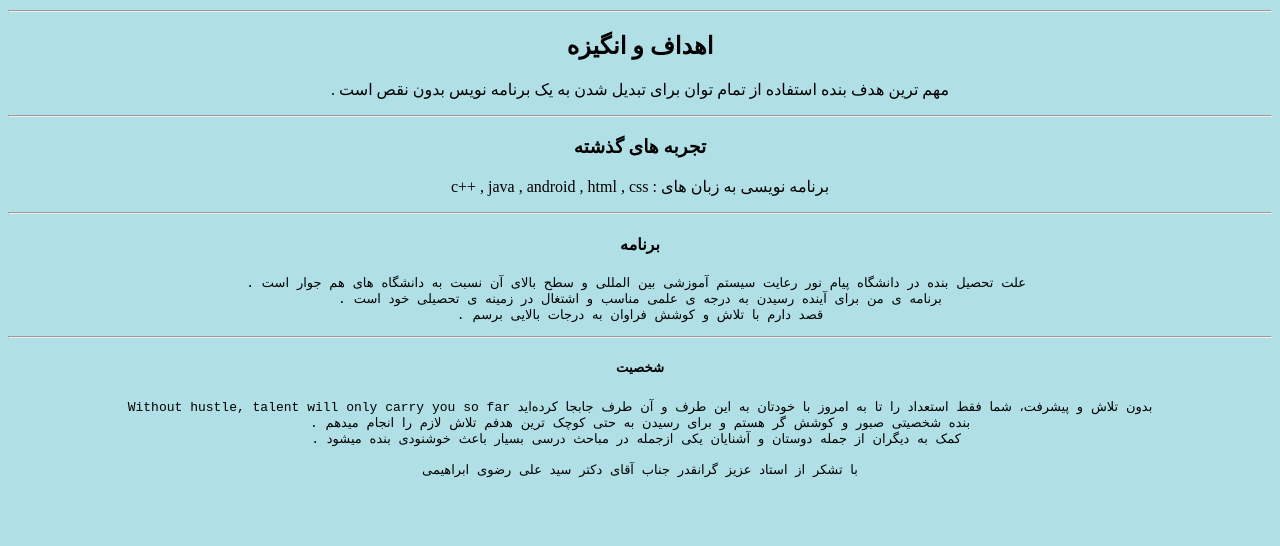
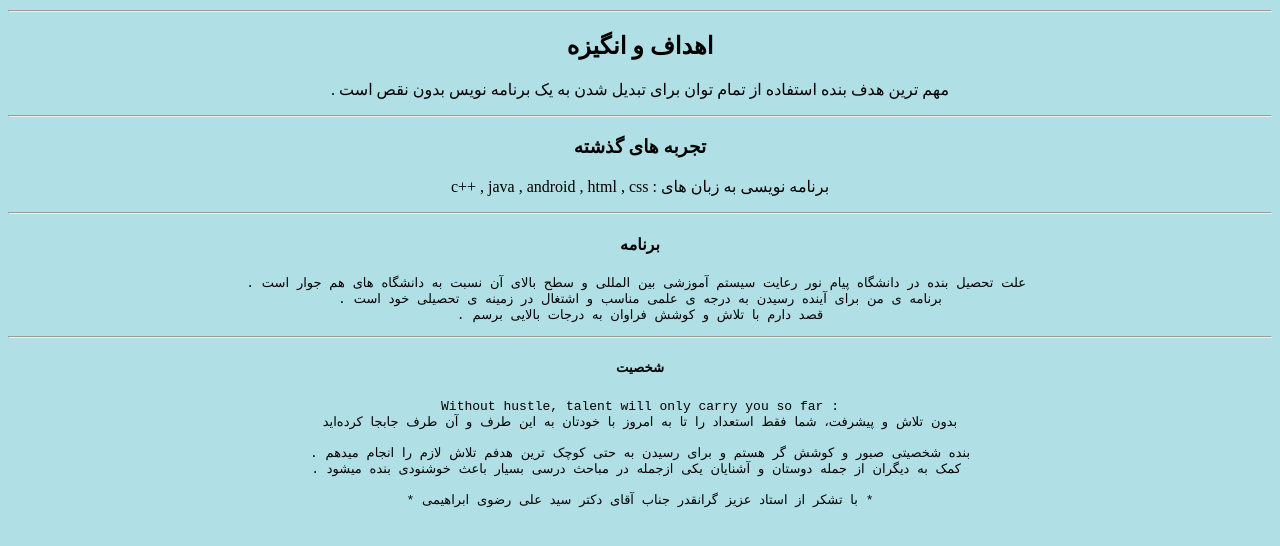
Before and after one commit to mir-mohammad/SOP, a plain HTML site: page index.html in a window 1280 px wide. Shown: the part 118-664 px from the top of the page. Drawn offline with Linux system fonts and the light colour scheme.

Commit message:
Update index.html

```diff
--- a/index.html
+++ b/index.html
@@ -36,11 +36,13 @@
 
 <h5 style="text-align:center;">شخصیت</h5>
 <pre style="text-align:center;">
-Without hustle, talent will only carry you so far بدون تلاش و پیشرفت، شما فقط استعداد را تا به امروز با خودتان به این طرف و آن طرف جابجا کرده‌اید
+Without hustle, talent will only carry you so far :
+بدون تلاش و پیشرفت، شما فقط استعداد را تا به امروز با خودتان به این طرف و آن طرف جابجا کرده‌اید
+
 . بنده شخصیتی صبور و کوشش گر هستم و برای رسیدن به حتی کوچک ترین هدفم تلاش لازم را انجام میدهم
 . کمک به دیگران از جمله دوستان و آشنایان یکی ازجمله در مباحث درسی بسیار باعث خوشنودی بنده میشود
 
-با تشکر از استاد عزیز گرانقدر جناب آقای دکتر سید علی رضوی ابراهیمی
+* با تشکر از استاد عزیز گرانقدر جناب آقای دکتر سید علی رضوی ابراهیمی *
 </pre>
 
 </body>
```
